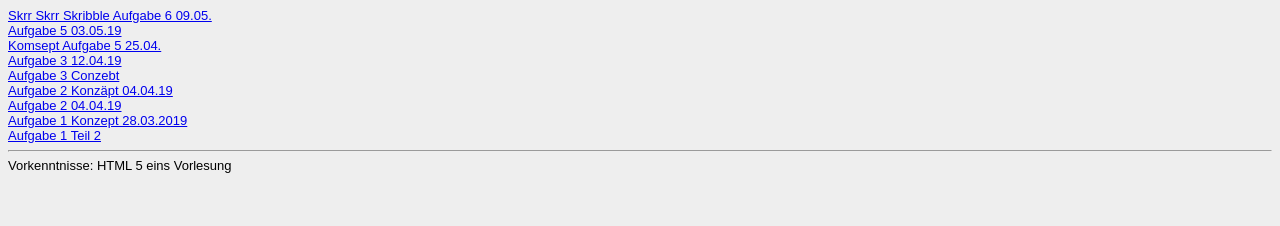
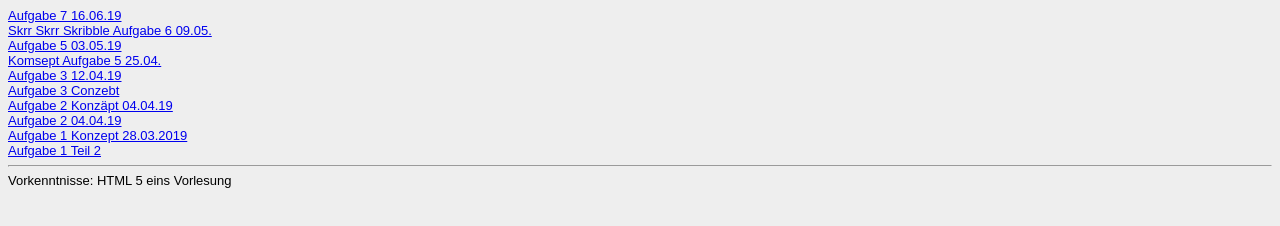
Before and after one commit to waddicor/waddicor.github.io, a plain HTML site: page Steckbrief/steckbrief.htm in a window 1280 px wide. Drawn offline with Linux system fonts and the light colour scheme.

Commit message:
aufgabe 7 hochladen

```diff
--- a/Steckbrief/steckbrief.htm
+++ b/Steckbrief/steckbrief.htm
@@ -2,6 +2,7 @@
 <!-- Bitte keine Änderung in der obenstehenden Zeile vornehmen -->
 
 <!-- Hier die Links zu den gelösten Aufgaben einstellen, aktuelle oben, alte stehen lassen! Format: Aufgabenbezeichnung, Datum -->
+<a href="../Aufgabe 7/Aufgabe 7.html" target="blank">Aufgabe 7 16.06.19</a></br>
 <a href="../Aufgabe 6/imgs/IMG_20190509_215748.jpg" target="blank">Skrr Skrr Skribble Aufgabe 6 09.05.</a></br>
 <a href="../Aufgabe 5/Aufgabe 5.html" target="blank">Aufgabe 5 03.05.19</a></br>
 <a href="../Aufgabe 5/imgs/Komsept Aufgabe 5 25.04..jpg" target="blank">Komsept Aufgabe 5 25.04.</a></br>
```
